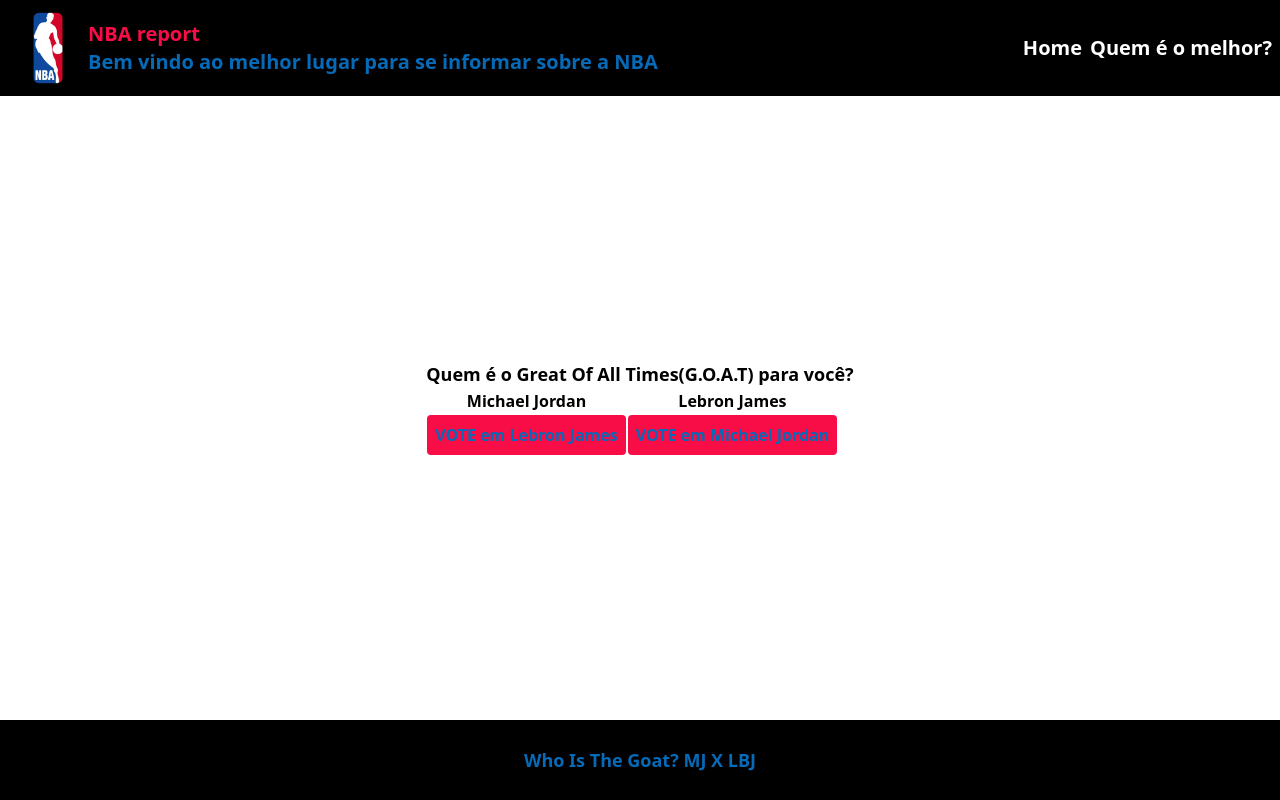
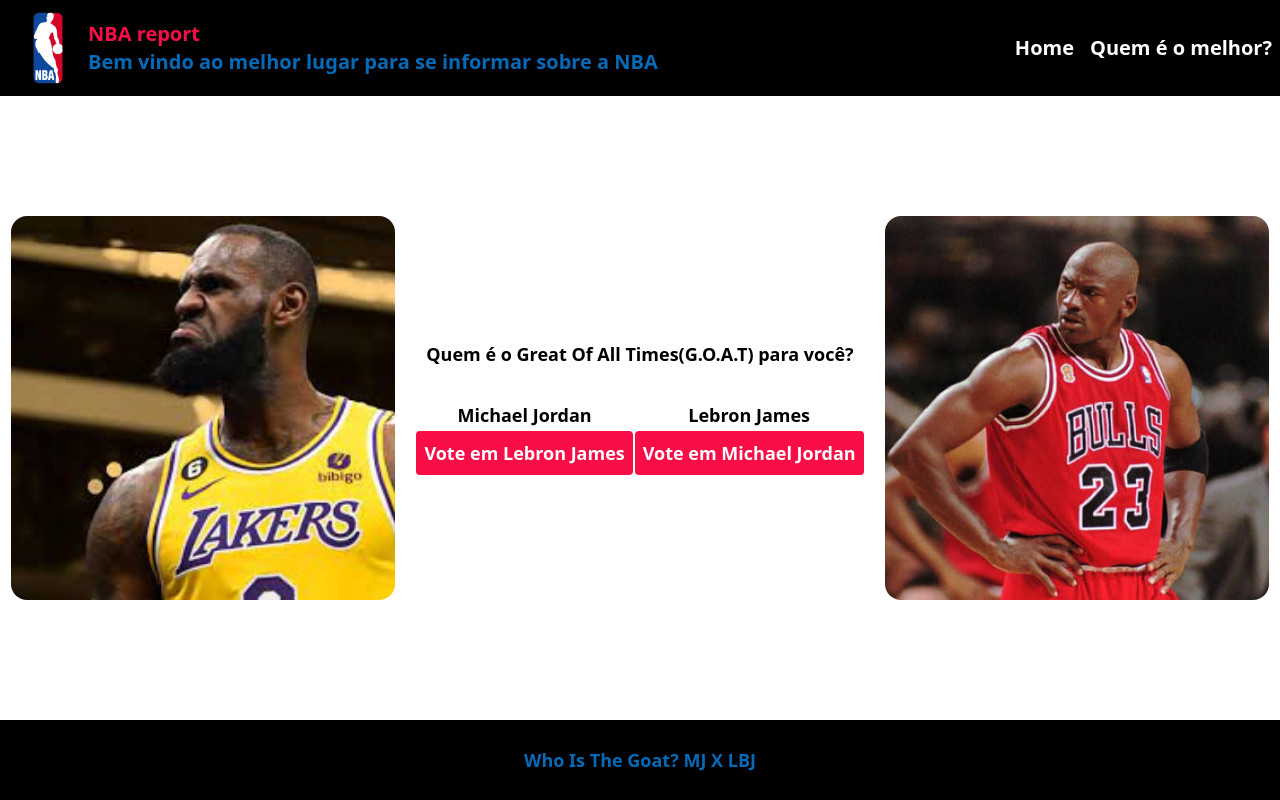
Before and after one commit to marcoshenke/desafiopagereact, a React (Create React App) app: page /whoisthegoat in a window 1280 px wide. Built offline with nearby package versions, Linux system fonts and the light colour scheme.

Commit message:
finalizado o básico que precisava para o desafio

```diff
--- a/src/Routes.js
+++ b/src/Routes.js
@@ -6,7 +6,7 @@
   return (
     <BrowserRouter>
       <Switch>
-        <Route path="/home" element={<Home />}/>
+        <Route component = {Home} path="/" element={<Home />}/>
         <Route path="/whoisthegoat" element={<WhoisTheGoat />}/>
       </Switch>
     </BrowserRouter>
--- a/src/components/Button/Button.js
+++ b/src/components/Button/Button.js
@@ -1,10 +1,9 @@
 import React from 'react'
 import helpers from '../../helpers'
 
-const Button = ({words}) => {
-    const TheGoatToYou = helpers.showTheGoat(words)
+const Button = ({words, player}) => {
         return (
-        <button onClick={TheGoatToYou} className='bg-nba-red p-2 rounded text-nba-blue font-bold'>{words}</button>
+        <button onClick={() => helpers.showTheGoat(player)} className='bg-nba-red p-2 rounded text-white font-bold'>{words}</button>
     )
 
 
--- a/src/components/Navigation/Navigation.js
+++ b/src/components/Navigation/Navigation.js
@@ -1,6 +1,8 @@
 import React from "react"
 import './Navigation.css'
 import logoNba from '../../images/logo-nba.png'
+import { Link } from "react-router-dom"
+
 
 const Navigation = () => {
   return (
@@ -17,9 +19,9 @@
       </div>
       </div>
 
-      <ul className="flex gap-2">
-        <li><a href="#">Home</a></li>
-        <li><a href="#">Quem é o melhor?</a></li>
+      <ul className="flex gap-4">
+        <li className=" hover:text-nba-red hover:text-2xl"><Link to="/">Home</Link></li>
+        <li className=" hover:text-nba-red hover:text-2xl"><Link to="/whoisthegoat">Quem é o melhor?</Link></li>
       </ul>
       </header>
   )
--- a/src/helpers/showTheGoat.js
+++ b/src/helpers/showTheGoat.js
@@ -1,5 +1,5 @@
-function showTheGoat(className) {
-    if (className === 'button1') {
+function showTheGoat(player) {
+    if (player === 'lebron') {
         alert('Você votou em Lebron, o 4x campeão da NBA e maior cestinha da história!')
     } else {
        alert('Você votou em Jordan, o 6x campeão da NBA e considerado o melhor jogador das finais 6x')
--- a/src/views/WhoisTheGoat/WhoisTheGoat.js
+++ b/src/views/WhoisTheGoat/WhoisTheGoat.js
@@ -1,13 +1,17 @@
 import React from 'react'
 import {Navigation, WhoIsTheGoat, Footer, Button} from '../../components'
+import lebronjames1 from "../../images/lebronjames1.jpeg"
+import michaeljordan1 from "../../images/michaeljordan1.jpg"
 
 const whoisTheGoat = () => {
   return (
     <div className='flex flex-col justify-between h-screen w-screen'>
       <Navigation />
-      <div className='place-self-center	'>
+      <div className='flex place-self-center gap-5'>
+        <img className="h-96 w-96" alt="lebron" src={lebronjames1}></img>
+        <div className='place-self-center flex flex-col gap-8'>
         <WhoIsTheGoat />
-      <table className='table-auto'>
+        <table className='table-auto text-lg'>
           <thead>
             <tr>
               <th>
@@ -21,15 +25,18 @@
           <tbody>
             <tr>
               <td>
-              <Button className='button1' words="VOTE em Lebron James"/>
+                <Button player="lebron" words="Vote em Lebron James"/>
               </td>
               <td>
-              <Button className='button2' words="VOTE em Michael Jordan"/>
+                <Button player="jordan" words="Vote em Michael Jordan"/>
               </td>
             </tr>
           </tbody>
         </table>
         </div>
+        <img className="h-96 w-96" alt="jordan" src={michaeljordan1}></img>
+      </div>
+
 
       <Footer />
     </div>
```
Also changed, not shown: src/images/lebronjames1.jpeg (added), src/images/michaeljordan1.jpg (added). Lines whose indentation alone changed are shown as unchanged.
